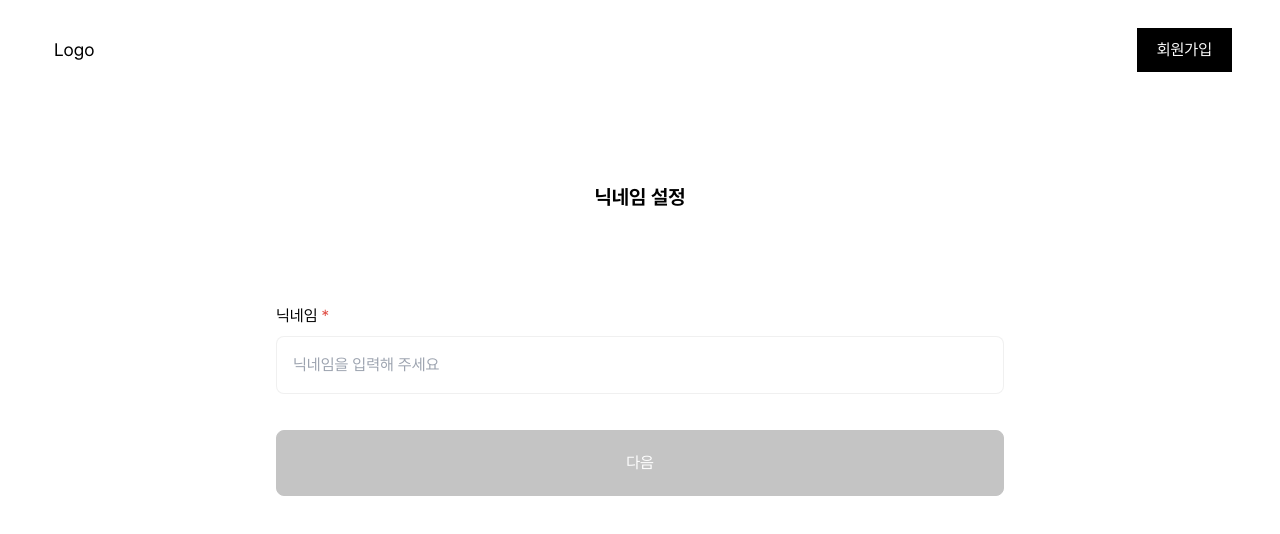
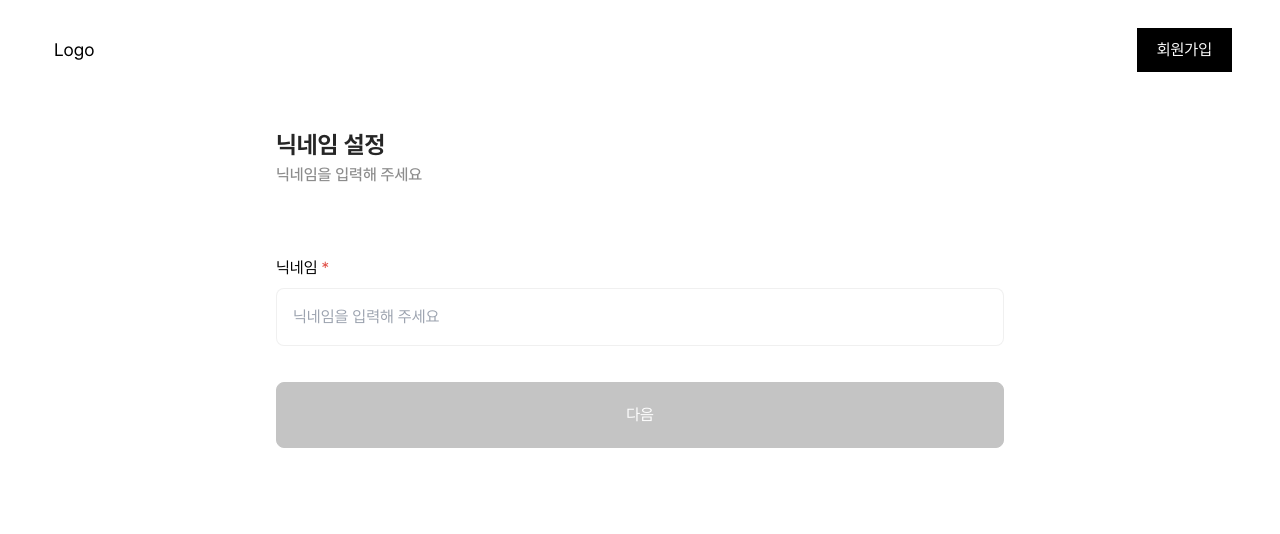
Before and after one commit to petD-ary/petDiary, a Next.js app: page /account in a window 1280 px wide. Shown: the top 534 px of the page. Built offline with nearby package versions, Linux system fonts and the light colour scheme.

Commit message:
feat: Title 및 SubTitle이 들어가는 Heading의 역할로 변경

```diff
--- a/app/components/Account/Heading/index.tsx
+++ b/app/components/Account/Heading/index.tsx
@@ -1,49 +1,17 @@
 'use client';
-import React from 'react';
-import { useRouter } from 'next/navigation';
-import Image from 'next/image';
-import backBtn from '@/assets/images/backBtn.png';
-import { useRecoilState } from 'recoil';
-import { stepState } from '@/recoil/Account/atoms';
+import Title1 from '@/components/Typography/Title1';
+import SubTitle from '@/components/Typography/SubTitle';
 
-const Heading = ({ title }: { title: string }) => {
-  const router = useRouter();
-  const [step, setStep] = useRecoilState(stepState);
+interface HeadingProps {
+  title: string;
+  subTitle: string;
+}
 
-  const handleClickRoute = () => {
-    if (step > 0 && step <= 2) {
-      return setStep((prev) => prev - 1);
-    } else if (step === 0) {
-      return router.back();
-    }
-  };
-
+const Heading = ({ title, subTitle }: HeadingProps) => {
   return (
-    <div
-      className={`
-      h-[100px] w-full px-12 relative
-      ${title === '회원가입' ? 'border-b border-b-grayColor-100' : ''}
-      `}
-    >
-      {title === '회원가입' ? (
-        <div
-          onClick={() => handleClickRoute()}
-          className='w-[28px] h-[28px] absolute [&_img]:p-[6px] left-[48px] bottom-5 cursor-pointer'
-        >
-          <Image
-            src={backBtn}
-            alt='뒤로 가기'
-            fill
-            sizes='100%'
-            style={{ objectFit: 'contain' }}
-            priority
-          />
-        </div>
-      ) : null}
-
-      <h2 className='text-[20px] font-bold absolute bottom-5 left-1/2 -translate-x-1/2'>
-        {title}
-      </h2>
+    <div className='flex flex-col gap-2'>
+      <Title1 className='text-text-title'>{title}</Title1>
+      <SubTitle className='text-text-secondary'>{subTitle}</SubTitle>
     </div>
   );
 };
```
